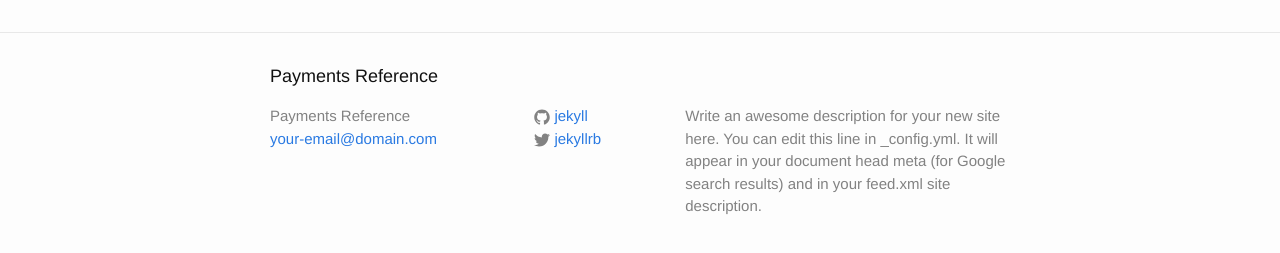
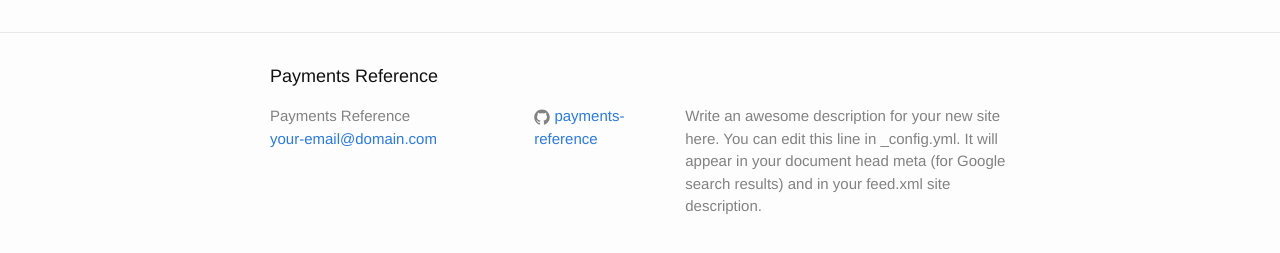
Before and after one commit to payments-reference/payments-reference, a Jekyll site: the page built from index.html, in a window 1280 px wide. Shown: the part 213-466 px from the top of the page. Built offline with Jekyll 4.4.1, drawn with Linux system fonts in a browser that asks for light colours.

Commit message:
Add GH username

```diff
--- a/_config.yml
+++ b/_config.yml
@@ -7,8 +7,8 @@ description: > # this means to ignore newlines until "baseurl:"
   Google search results) and in your feed.xml site description.
 baseurl: "" # the subpath of your site, e.g. /blog/
 url: "http://yourdomain.com" # the base hostname & protocol for your site
-twitter_username: jekyllrb
-github_username:  jekyll
+# twitter_username: jekyllrb
+github_username: payments-reference
 
 # Build settings
 markdown: kramdown
```
